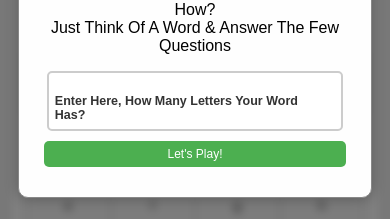
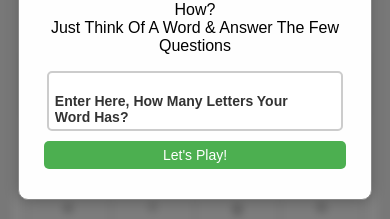
Before and after one commit to Atharva-Bhise/Game-I-can-Guess-What-s-In-Our-Mind, a plain HTML site: page resources/IcanGuess.html in a window 390 px wide. Shown: the part 174-393 px from the top of the page. Drawn offline with Linux system fonts and the light colour scheme.

Commit message:
Added Phone Resolution

```diff
--- a/resources/styles.css
+++ b/resources/styles.css
@@ -154,13 +154,13 @@ button:active, input[type="button"]:active {
     }
     .AlphaNum th, .AlphaNum td {
         padding: 8px;
-        font-size: 12px;
+        font-size: 14px;
         word-wrap: break-word;
         text-align: center;
     }
 
     input[type="number"], button, input[type="button"]{
-        font-size: 12px;
+        font-size: 14px;
         padding: 6px;
     }
     input[type="number"]{
@@ -170,7 +170,7 @@ button:active, input[type="button"]:active {
     input::placeholder {
         font-weight: bold;
         color: #333333;
-        font-size: 12.5px;
+        font-size: 14px;
         opacity: 1;
         line-height: 1;
         word-wrap: break-word;
```
